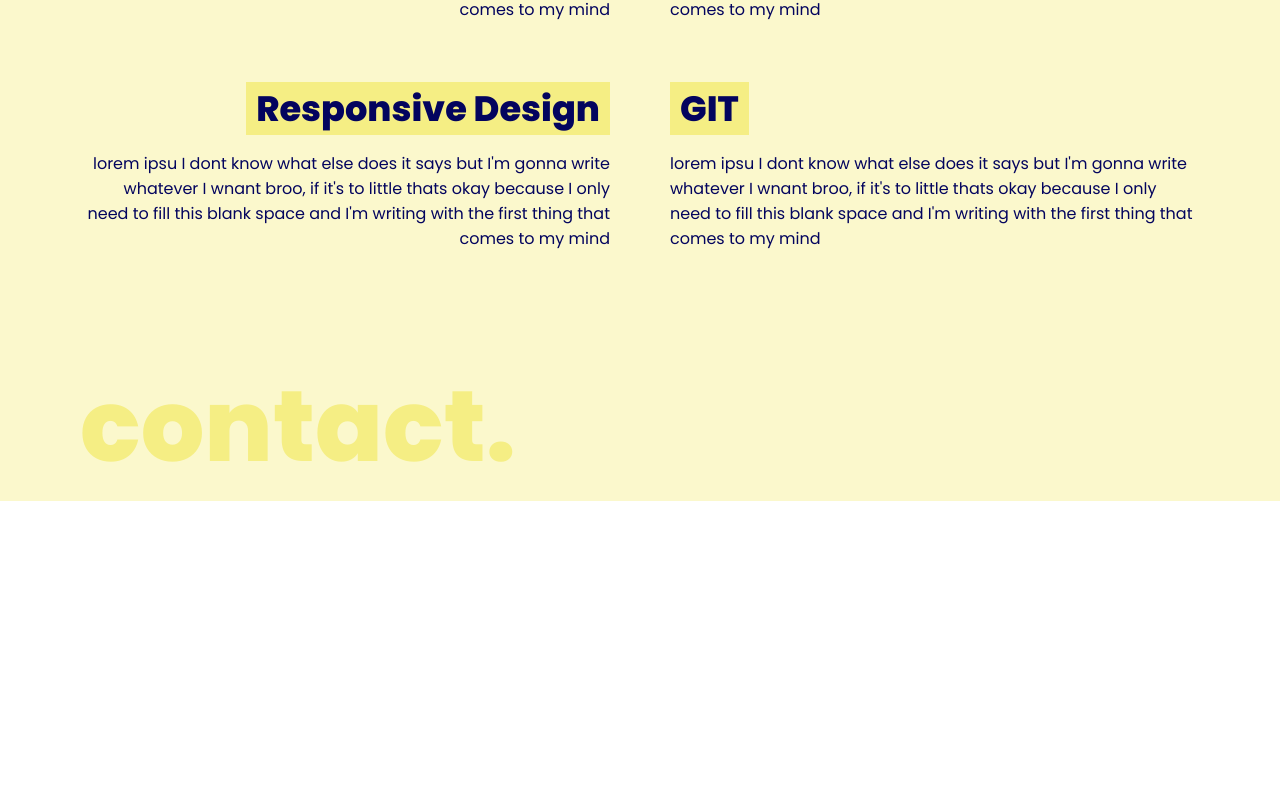
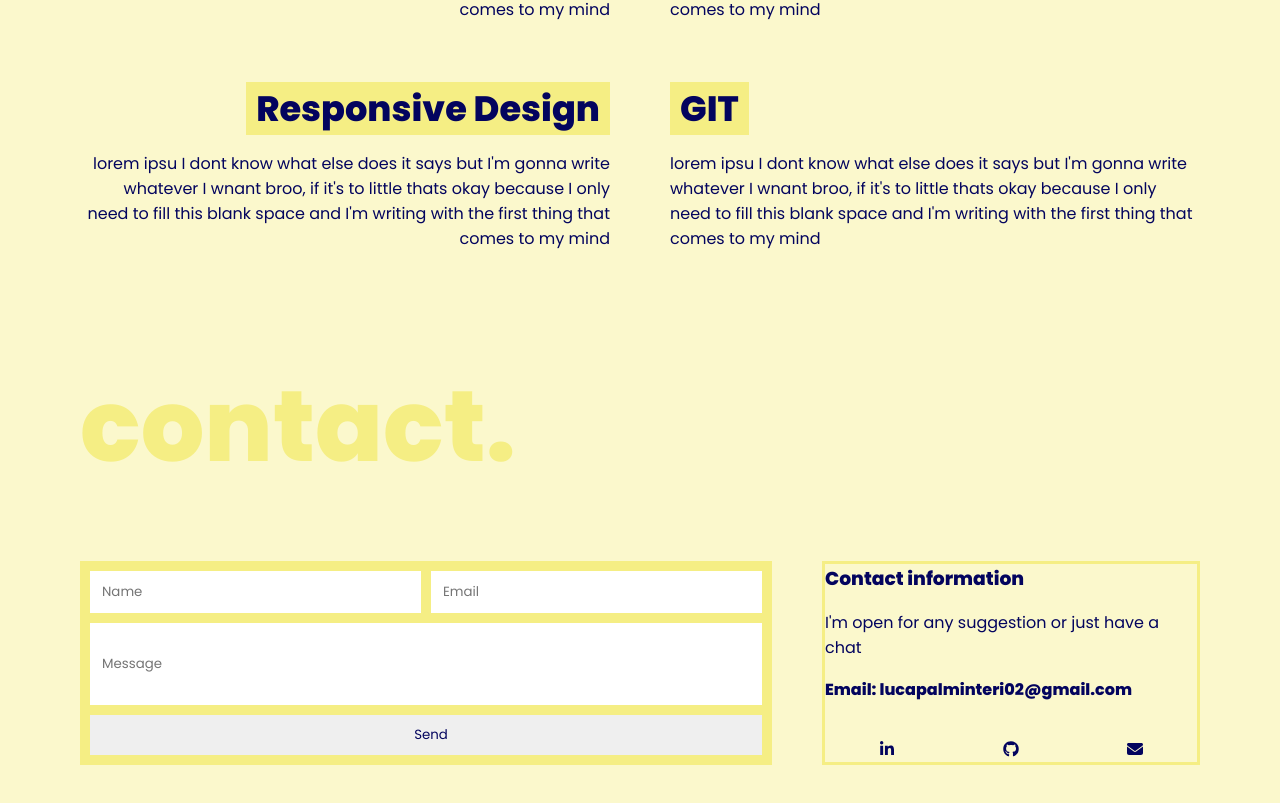
Before and after one commit to LucaPalminteri/portfolio-react, a React (Create React App) app: page / in a window 1280 px wide. Shown: the part 4134-4937 px from the top of the page. Before the commit the page ends 4635 px from the top, so only its background shows below. Built offline with nearby package versions, Linux system fonts and the light colour scheme.

Commit message:
first contact design

```diff
--- a/public/styles/_contact.scss
+++ b/public/styles/_contact.scss
@@ -1,13 +1,135 @@
 .contact {
     background-color: $light-yellow;
     padding: $side;
+    padding-bottom: 100px;
 
     h2 {
         padding-top: 100px;
+        padding-bottom: 60px;
         color: $yellow;
         font-style: normal;
         font-weight: 800;
         font-size: 100px;
         line-height: 150px;
     }
+
+    .contact__container {
+        display: flex;
+        justify-content: space-between;
+        padding-bottom: 100px;
+
+        .container--form {
+            background-color: $yellow;
+            flex-grow: 5;
+            display: grid;
+            grid-template-columns: auto auto;
+            grid-template-rows: auto auto auto;
+            padding: 10px;
+            gap: 10px;
+            min-width: 60%;
+
+            .input {
+                border: none;
+                height: 40px;
+                text-indent: 10px;
+                min-width: 100px;
+
+                // &:focus {
+                //     outline: 1px;
+                // }
+            }
+
+            .name {
+                grid-column: 1 / 2;
+                grid-row: 1 / 2;
+            }
+
+            .email {
+                grid-column: 2 / 3;
+                grid-row: 1 / 2;
+            }
+
+            .message {
+                grid-column: 1 / 3;
+                grid-row: 2 / 3;
+                height: 80px;
+            }
+
+            .send {
+                grid-column: 1 / 3;
+                grid-row: 3 / 4;
+            }
+        }
+        .container--info {
+            margin-left: 50px;
+            flex-grow: 3;
+            display: flex;
+            flex-wrap: wrap;
+            border: solid $yellow;
+
+            & * {
+                width: 100%;
+            }
+
+            .info--social{
+                display: flex;
+                align-items: flex-end;
+            }
+        }
+    }
 }
+
+@media screen and (max-width: 850px) {
+
+    .contact {
+        padding: $responsive-side;
+    }
+    .contact__container {
+        flex-direction: column;
+
+        .container--info{
+            padding-top: 50px;
+            margin-left: -20px;
+        }
+    }
+}
+
+@media screen and (max-width: 600px) {
+
+    .contact {
+        h2 {
+            font-size: 75px;
+        }
+
+        .contact__container {
+
+        .container--form {
+            display: grid;
+            grid-template-columns: auto auto;
+            grid-template-rows: auto auto auto auto;
+
+            .name {
+                grid-column: 1 / 3;
+                grid-row: 1 / 2;
+            }
+
+            .email {
+                grid-column: 1 / 3;
+                grid-row: 2 / 3;
+            }
+
+            .message {
+                grid-column: 1 / 3;
+                grid-row: 3 / 4;
+                height: 80px;
+            }
+
+            .send {
+                grid-column: 1 / 3;
+                grid-row: 4 / 5;
+            }
+        }
+    }
+    }
+
+}
--- a/public/styles/index.css
+++ b/public/styles/index.css
@@ -173,6 +173,9 @@ a {
     background-color: transparent;
     font-size: 40px;
   }
+  .home .home__navbar .navbar--btn:hover {
+    cursor: pointer;
+  }
   .home__container {
     -webkit-box-orient: vertical;
     -webkit-box-direction: normal;
@@ -220,7 +223,7 @@ a {
   }
 }
 
-@media screen and (max-width: 599px) {
+@media screen and (max-width: 600px) {
   .home {
     padding: 0 20px;
   }
@@ -232,6 +235,9 @@ a {
     border: none;
     background-color: transparent;
     font-size: 40px;
+  }
+  .home__navbar .navbar--btn:hover {
+    cursor: pointer;
   }
   .home__container {
     -webkit-box-orient: vertical;
@@ -478,10 +484,13 @@ a {
   text-align: right;
 }
 
-@media screen and (max-width: 700px) {
+@media screen and (max-width: 850px) {
   .skills {
     padding: 0 20px;
   }
+}
+
+@media screen and (max-width: 700px) {
   .skills__container--card {
     -webkit-box-orient: vertical;
     -webkit-box-direction: normal;
@@ -496,14 +505,175 @@ a {
 .contact {
   background-color: #FBF8CC;
   padding: 0 80px;
+  padding-bottom: 100px;
 }
 
 .contact h2 {
   padding-top: 100px;
+  padding-bottom: 60px;
   color: #F5EE84;
   font-style: normal;
   font-weight: 800;
   font-size: 100px;
   line-height: 150px;
 }
+
+.contact .contact__container {
+  display: -webkit-box;
+  display: -ms-flexbox;
+  display: flex;
+  -webkit-box-pack: justify;
+      -ms-flex-pack: justify;
+          justify-content: space-between;
+  padding-bottom: 100px;
+}
+
+.contact .contact__container .container--form {
+  background-color: #F5EE84;
+  -webkit-box-flex: 5;
+      -ms-flex-positive: 5;
+          flex-grow: 5;
+  display: -ms-grid;
+  display: grid;
+  -ms-grid-columns: auto auto;
+      grid-template-columns: auto auto;
+  -ms-grid-rows: auto auto auto;
+      grid-template-rows: auto auto auto;
+  padding: 10px;
+  gap: 10px;
+  min-width: 60%;
+}
+
+.contact .contact__container .container--form .input {
+  border: none;
+  height: 40px;
+  text-indent: 10px;
+  min-width: 100px;
+}
+
+.contact .contact__container .container--form .name {
+  -ms-grid-column: 1;
+  -ms-grid-column-span: 1;
+  grid-column: 1 / 2;
+  -ms-grid-row: 1;
+  -ms-grid-row-span: 1;
+  grid-row: 1 / 2;
+}
+
+.contact .contact__container .container--form .email {
+  -ms-grid-column: 2;
+  -ms-grid-column-span: 1;
+  grid-column: 2 / 3;
+  -ms-grid-row: 1;
+  -ms-grid-row-span: 1;
+  grid-row: 1 / 2;
+}
+
+.contact .contact__container .container--form .message {
+  -ms-grid-column: 1;
+  -ms-grid-column-span: 2;
+  grid-column: 1 / 3;
+  -ms-grid-row: 2;
+  -ms-grid-row-span: 1;
+  grid-row: 2 / 3;
+  height: 80px;
+}
+
+.contact .contact__container .container--form .send {
+  -ms-grid-column: 1;
+  -ms-grid-column-span: 2;
+  grid-column: 1 / 3;
+  -ms-grid-row: 3;
+  -ms-grid-row-span: 1;
+  grid-row: 3 / 4;
+}
+
+.contact .contact__container .container--info {
+  margin-left: 50px;
+  -webkit-box-flex: 3;
+      -ms-flex-positive: 3;
+          flex-grow: 3;
+  display: -webkit-box;
+  display: -ms-flexbox;
+  display: flex;
+  -ms-flex-wrap: wrap;
+      flex-wrap: wrap;
+  border: solid #F5EE84;
+}
+
+.contact .contact__container .container--info * {
+  width: 100%;
+}
+
+.contact .contact__container .container--info .info--social {
+  display: -webkit-box;
+  display: -ms-flexbox;
+  display: flex;
+  -webkit-box-align: end;
+      -ms-flex-align: end;
+          align-items: flex-end;
+}
+
+@media screen and (max-width: 850px) {
+  .contact {
+    padding: 0 20px;
+  }
+  .contact__container {
+    -webkit-box-orient: vertical;
+    -webkit-box-direction: normal;
+        -ms-flex-direction: column;
+            flex-direction: column;
+  }
+  .contact__container .container--info {
+    padding-top: 50px;
+    margin-left: -20px;
+  }
+}
+
+@media screen and (max-width: 600px) {
+  .contact h2 {
+    font-size: 75px;
+  }
+  .contact .contact__container .container--form {
+    display: -ms-grid;
+    display: grid;
+    -ms-grid-columns: auto auto;
+        grid-template-columns: auto auto;
+    -ms-grid-rows: auto auto auto auto;
+        grid-template-rows: auto auto auto auto;
+  }
+  .contact .contact__container .container--form .name {
+    -ms-grid-column: 1;
+    -ms-grid-column-span: 2;
+    grid-column: 1 / 3;
+    -ms-grid-row: 1;
+    -ms-grid-row-span: 1;
+    grid-row: 1 / 2;
+  }
+  .contact .contact__container .container--form .email {
+    -ms-grid-column: 1;
+    -ms-grid-column-span: 2;
+    grid-column: 1 / 3;
+    -ms-grid-row: 2;
+    -ms-grid-row-span: 1;
+    grid-row: 2 / 3;
+  }
+  .contact .contact__container .container--form .message {
+    -ms-grid-column: 1;
+    -ms-grid-column-span: 2;
+    grid-column: 1 / 3;
+    -ms-grid-row: 3;
+    -ms-grid-row-span: 1;
+    grid-row: 3 / 4;
+    height: 80px;
+  }
+  .contact .contact__container .container--form .send {
+    -ms-grid-column: 1;
+    -ms-grid-column-span: 2;
+    grid-column: 1 / 3;
+    -ms-grid-row: 4;
+    -ms-grid-row-span: 1;
+    grid-row: 4 / 5;
+  }
+}
 /*# sourceMappingURL=index.css.map */
--- a/src/App.js
+++ b/src/App.js
@@ -3,6 +3,7 @@ import Home from "./components/Home";
 import Work from "./components/Work";
 import Skills from "./components/Skills";
 import Contact from "./components/Contact";
+
 
 
 function App() {
--- a/src/components/Contact.js
+++ b/src/components/Contact.js
@@ -1,9 +1,32 @@
 import React from "react";
+import {FontAwesomeIcon} from "@fortawesome/react-fontawesome"
+import {faLinkedinIn, faGithub} from '@fortawesome/free-brands-svg-icons'
+import {faEnvelope} from "@fortawesome/free-solid-svg-icons"
+
+
 
 export default function Contact() {
     return (
         <div className="contact subtitle">
             <h2>contact.</h2>
+            <div className="contact__container">
+                <form className="container--form">
+                    <input className="name input" type="text" placeholder="Name" required></input>
+                    <input className="email input" type="email" placeholder="Email" required></input>
+                    <input className="message input" type="textarea" placeholder="Message" required></input>
+                    <button className="send input" type="submit">Send</button>
+                </form>
+                <div className="container--info">
+                    <h3>Contact information</h3>
+                    <p>I'm open for any suggestion or just have a chat</p>
+                    <h4>Email: lucapalminteri02@gmail.com</h4>
+                    <div className="info--social">
+                        <a href="https://www.linkedin.com/in/luca-palminteri/?locale=en_US" target="_blank"><FontAwesomeIcon className="icon" icon={faLinkedinIn}/></a>
+                        <a href="https://github.com/LucaPalminteri" target="_blank"><FontAwesomeIcon className="icon" icon={faGithub}/></a>
+                        <a href="mailto:lucapalminteri02@gmail.com" target="_blank"><FontAwesomeIcon className="icon" icon={faEnvelope}/></a>
+                    </div>
+                </div>
+            </div>
         </div>
     )
 }
--- a/src/components/Home.js
+++ b/src/components/Home.js
@@ -1,7 +1,6 @@
 import React, {useState, useEffect, useRef} from "react";
 import {FontAwesomeIcon} from "@fortawesome/react-fontawesome"
-import {faLinkedinIn} from '@fortawesome/free-brands-svg-icons'
-import {faGithub} from "@fortawesome/free-brands-svg-icons"
+import {faLinkedinIn, faGithub} from '@fortawesome/free-brands-svg-icons'
 import {faEnvelope} from "@fortawesome/free-solid-svg-icons"
 import image from '../images/ex.png'
 import exOne from '../images/extra-1.png'
--- a/src/info/skills.json
+++ b/src/info/skills.json
@@ -3,7 +3,7 @@
         "id": 1,
         "titleL": "APIs",
         "descriptionL": "lorem ipsu I dont know what else does it says but I'm gonna write whatever I wnant broo, if it's to little thats okay because I only need to fill this blank space and I'm writing with the first thing that comes to my mind",
-        "titleR": "Problem Solving",
+        "titleR": "HTTP protocol",
         "descriptionR": "lorem ipsu I dont know what else does it says but I'm gonna write whatever I wnant broo, if it's to little thats okay because I only need to fill this blank space and I'm writing with the first thing that comes to my mind"
     },
     {
```
Also changed, not shown: public/styles/_home.scss (+9 -1 lines), public/styles/_skills.scss (+4 -5 lines), 1 other file (tests, documents, lock files or other folders).
